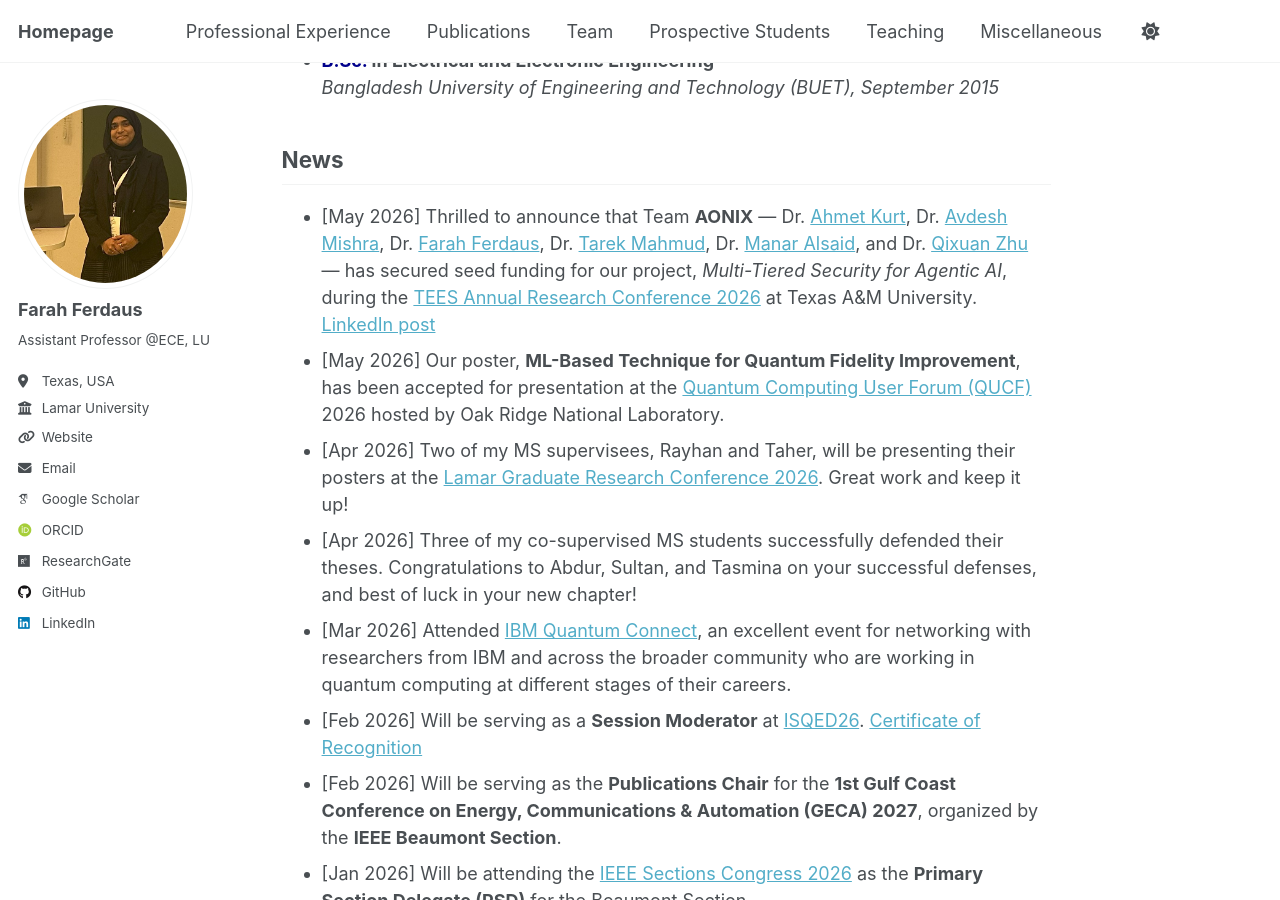
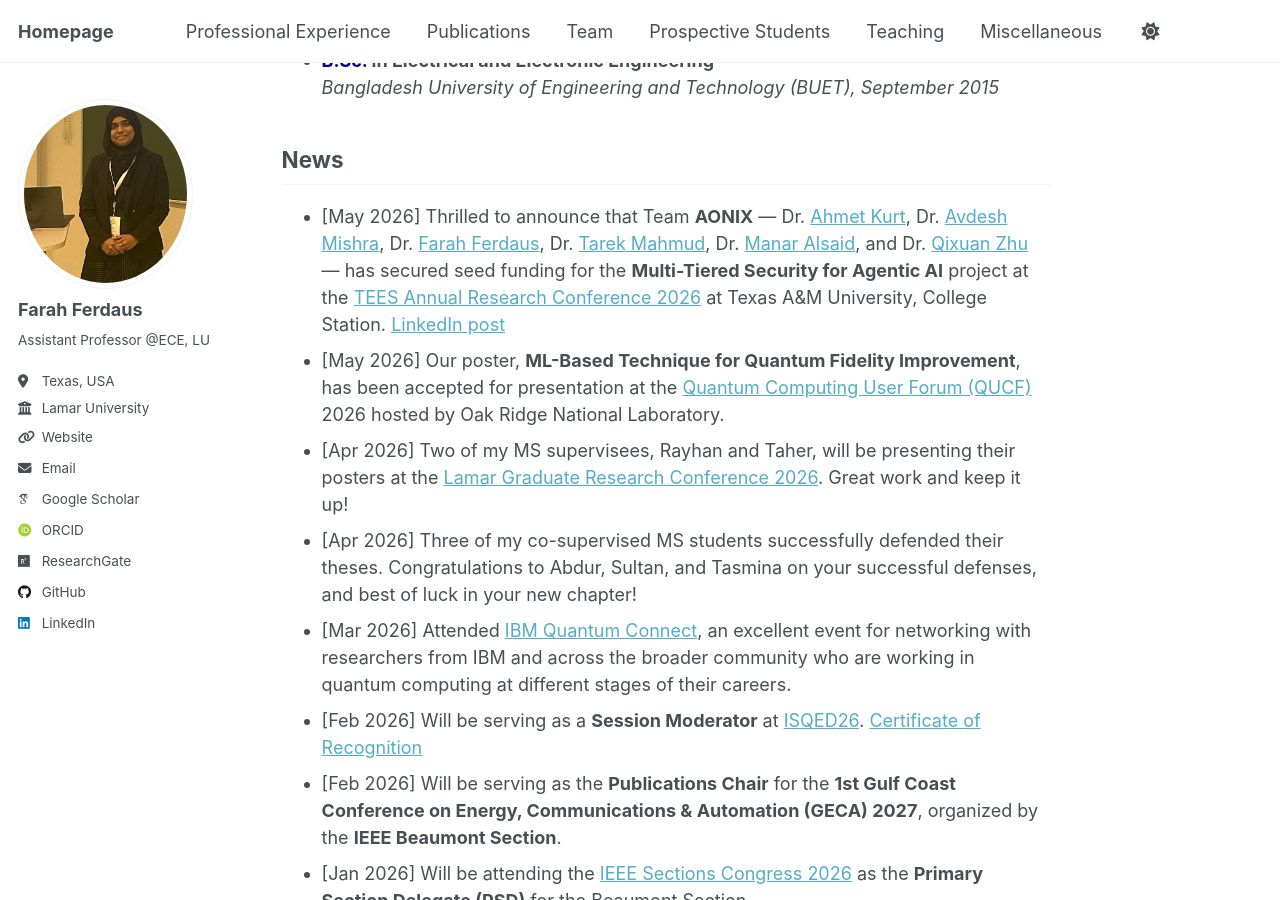
Before and after one commit to fferdaus/fferdaus.github.io, a Jekyll site: the page built from _pages/about.md, in a window 1280 px wide and 900 px high, scrolled down 915 px. Built offline with Jekyll 4.4.1, drawn with Linux system fonts in a browser that asks for light colours; emoji names are drawn with the system emoji font; some web fonts are replaced.

Commit message:
Update about.md

```diff
--- a/_pages/about.md
+++ b/_pages/about.md
@@ -61,7 +61,7 @@ I have published numerous scientific articles, including journal articles, confe
 <br> [Poster – Rayhan](https://lamar0-my.sharepoint.com/:b:/g/personal/fferdaus_lamar_edu/IQDJAmfeKdWtRoJOF0tiFMUCAV5S6lzGjz5sl6GAh_drQu0?e=ODjbzc) \| [Poster – Taher](https://lamar0-my.sharepoint.com/:b:/g/personal/fferdaus_lamar_edu/IQDaqvUznGsSSbnXCy_U9GppAXAiHoaEPJ6QIkLvs-92vq0?e=bWgcDz)
 -->
 ## News
-- [May 2026] Thrilled to announce that Team **AONIX** — Dr. [Ahmet Kurt](https://www.etamu.edu/people/ahmet-kurt-ph-d/), Dr. [Avdesh Mishra](https://www.tamuk.edu/engineering/departments/eecs/faculty-and-staff/Avdesh-Mishra.html), Dr. [Farah Ferdaus](https://www.lamar.edu/engineering/electrical/faculty-and-staff/farah-ferdaus/index.html), Dr. [Tarek Mahmud](https://www.tamuk.edu/engineering/departments/eecs/faculty-and-staff/index.html), Dr. [Manar Alsaid](https://www.etamu.edu/people/manar-alsaid-ph-d/), and Dr. [Qixuan Zhu](https://www.shsu.edu/directory/employee-profiles/zhu-qixuan-qxz002) — has secured seed funding for our project, *Multi-Tiered Security for Agentic AI*, during the [TEES Annual Research Conference 2026](https://tarc.tamu.edu/) at Texas A&M University. [LinkedIn post](https://www.linkedin.com/posts/congratulations-to-the-winning-teams-of-the-ugcPost-7463748066697707520-Hq5M/?utm_source=social_share_send&utm_medium=member_desktop_web&rcm=ACoAABQayYQBywVMffeM2RtnFXdDlOwVNW9OAlE)
+- [May 2026] Thrilled to announce that Team **AONIX** — Dr. [Ahmet Kurt](https://www.etamu.edu/people/ahmet-kurt-ph-d/), Dr. [Avdesh Mishra](https://www.tamuk.edu/engineering/departments/eecs/faculty-and-staff/Avdesh-Mishra.html), Dr. [Farah Ferdaus](https://www.lamar.edu/engineering/electrical/faculty-and-staff/farah-ferdaus/index.html), Dr. [Tarek Mahmud](https://www.tamuk.edu/engineering/departments/eecs/faculty-and-staff/index.html), Dr. [Manar Alsaid](https://www.etamu.edu/people/manar-alsaid-ph-d/), and Dr. [Qixuan Zhu](https://www.shsu.edu/directory/employee-profiles/zhu-qixuan-qxz002) — has secured seed funding for the **Multi-Tiered Security for Agentic AI** project at the [TEES Annual Research Conference 2026](https://tarc.tamu.edu/) at Texas A&M University, College Station. [LinkedIn post](https://www.linkedin.com/posts/congratulations-to-the-winning-teams-of-the-ugcPost-7463748066697707520-Hq5M/?utm_source=social_share_send&utm_medium=member_desktop_web&rcm=ACoAABQayYQBywVMffeM2RtnFXdDlOwVNW9OAlE)
 - [May 2026] Our poster, **ML-Based Technique for Quantum Fidelity Improvement**, has been accepted for presentation at the [Quantum Computing User Forum (QUCF)](https://www.olcf.ornl.gov/calendar/2026-quantum-computing-user-forum/) 2026 hosted by Oak Ridge National Laboratory.
 - [Apr 2026] Two of my MS supervisees, Rayhan and Taher, will be presenting their posters at the [Lamar Graduate Research Conference 2026](https://www.lamar.edu/graduate-studies/_files/documents/4th-annual-graduate-research-conference-program.pdf). Great work and keep it up!
 - [Apr 2026] Three of my co-supervised MS students successfully defended their theses. Congratulations to Abdur, Sultan, and Tasmina on your successful defenses, and best of luck in your new chapter!
```
